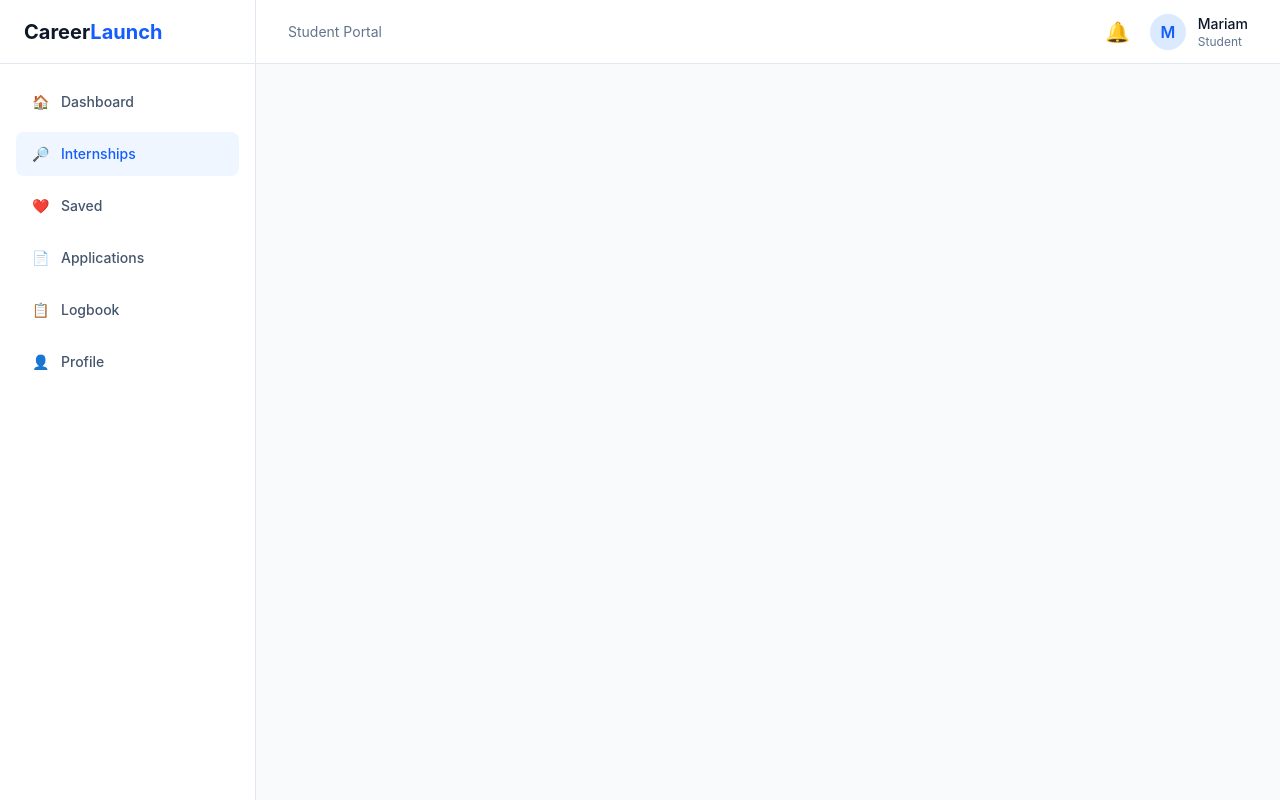
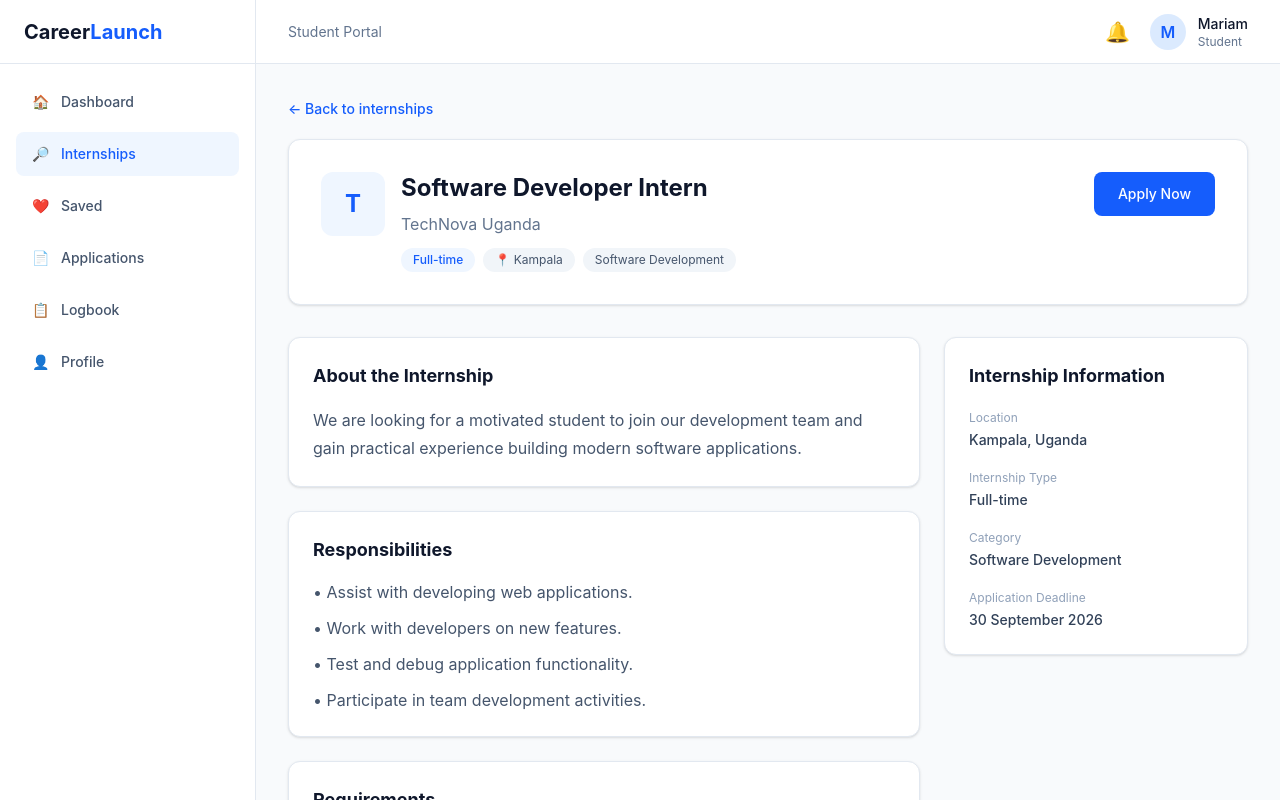
Before and after one commit to mariam968/CareerLaunch, a React app in the folder frontend/: page /internships/1 in a window 1280 px wide. Shown: the top 800 px of the page. Built offline with nearby package versions, Linux system fonts and the light colour scheme; the HTML template or start-up script is replaced by a standard one.

Commit message:
feat: add internship details page

```diff
--- a/frontend/src/App.jsx
+++ b/frontend/src/App.jsx
@@ -1,5 +1,5 @@
 import { BrowserRouter, Routes, Route } from 'react-router-dom'
-
+import InternshipDetails from './pages/InternshipDetails'
 import DashboardLayout from './layouts/DashboardLayout'
 
 import Dashboard from './pages/Dashboard'
@@ -16,6 +16,10 @@ function App() {
         <Routes>
   <Route path="/" element={<Dashboard />} />
   <Route path="/internships" element={<Internships />} />
+  <Route
+    path="/internships/:id"
+    element={<InternshipDetails />}
+  />
   <Route path="/saved" element={<Saved />} />
   <Route path="/applications" element={<Applications />} />
   <Route path="/logbook" element={<Logbook />} />
--- /dev/null
+++ b/frontend/src/pages/InternshipDetails.jsx
@@ -0,0 +1,147 @@
+function InternshipDetails() {
+  return (
+    <div>
+      <div className="mb-8">
+        <button className="mb-5 text-sm font-medium text-blue-600 hover:text-blue-700">
+          ← Back to internships
+        </button>
+
+        <div className="rounded-xl border border-slate-200 bg-white p-8 shadow-sm">
+          <div className="flex flex-col gap-6 md:flex-row md:items-start md:justify-between">
+
+            <div className="flex gap-4">
+              <div className="flex h-16 w-16 items-center justify-center rounded-xl bg-blue-50 text-2xl font-bold text-blue-600">
+                T
+              </div>
+
+              <div>
+                <h1 className="text-2xl font-bold text-slate-900">
+                  Software Developer Intern
+                </h1>
+
+                <p className="mt-2 text-slate-500">
+                  TechNova Uganda
+                </p>
+
+                <div className="mt-3 flex flex-wrap gap-2">
+                  <span className="rounded-full bg-blue-50 px-3 py-1 text-xs font-medium text-blue-600">
+                    Full-time
+                  </span>
+
+                  <span className="rounded-full bg-slate-100 px-3 py-1 text-xs text-slate-600">
+                    📍 Kampala
+                  </span>
+
+                  <span className="rounded-full bg-slate-100 px-3 py-1 text-xs text-slate-600">
+                    Software Development
+                  </span>
+                </div>
+              </div>
+            </div>
+
+            <button className="rounded-lg bg-blue-600 px-6 py-3 text-sm font-medium text-white transition hover:bg-blue-700">
+              Apply Now
+            </button>
+
+          </div>
+        </div>
+      </div>
+
+      <div className="grid grid-cols-1 gap-6 lg:grid-cols-3">
+
+        <div className="space-y-6 lg:col-span-2">
+
+          <section className="rounded-xl border border-slate-200 bg-white p-6 shadow-sm">
+            <h2 className="text-lg font-bold text-slate-900">
+              About the Internship
+            </h2>
+
+            <p className="mt-4 leading-7 text-slate-600">
+              We are looking for a motivated student to join our
+              development team and gain practical experience building
+              modern software applications.
+            </p>
+          </section>
+
+          <section className="rounded-xl border border-slate-200 bg-white p-6 shadow-sm">
+            <h2 className="text-lg font-bold text-slate-900">
+              Responsibilities
+            </h2>
+
+            <ul className="mt-4 space-y-3 text-slate-600">
+              <li>• Assist with developing web applications.</li>
+              <li>• Work with developers on new features.</li>
+              <li>• Test and debug application functionality.</li>
+              <li>• Participate in team development activities.</li>
+            </ul>
+          </section>
+
+          <section className="rounded-xl border border-slate-200 bg-white p-6 shadow-sm">
+            <h2 className="text-lg font-bold text-slate-900">
+              Requirements
+            </h2>
+
+            <ul className="mt-4 space-y-3 text-slate-600">
+              <li>• Currently enrolled in a relevant university program.</li>
+              <li>• Basic knowledge of programming.</li>
+              <li>• Familiarity with Git and GitHub.</li>
+              <li>• Good communication and teamwork skills.</li>
+            </ul>
+          </section>
+
+        </div>
+
+        <aside>
+          <div className="rounded-xl border border-slate-200 bg-white p-6 shadow-sm">
+            <h2 className="text-lg font-bold text-slate-900">
+              Internship Information
+            </h2>
+
+            <div className="mt-5 space-y-5">
+
+              <div>
+                <p className="text-xs text-slate-400">
+                  Location
+                </p>
+                <p className="mt-1 text-sm font-medium text-slate-700">
+                  Kampala, Uganda
+                </p>
+              </div>
+
+              <div>
+                <p className="text-xs text-slate-400">
+                  Internship Type
+                </p>
+                <p className="mt-1 text-sm font-medium text-slate-700">
+                  Full-time
+                </p>
+              </div>
+
+              <div>
+                <p className="text-xs text-slate-400">
+                  Category
+                </p>
+                <p className="mt-1 text-sm font-medium text-slate-700">
+                  Software Development
+                </p>
+              </div>
+
+              <div>
+                <p className="text-xs text-slate-400">
+                  Application Deadline
+                </p>
+                <p className="mt-1 text-sm font-medium text-slate-700">
+                  30 September 2026
+                </p>
+              </div>
+
+            </div>
+          </div>
+        </aside>
+
+      </div>
+    </div>
+  )
+}
+
+export default InternshipDetails
```
Lines whose indentation alone changed are shown as unchanged.
